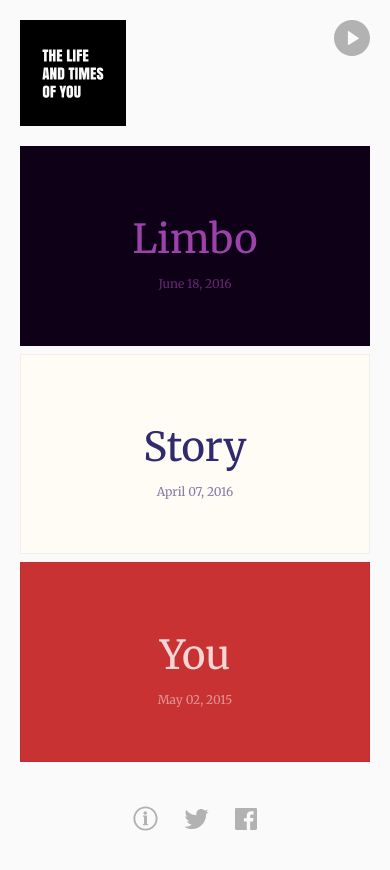
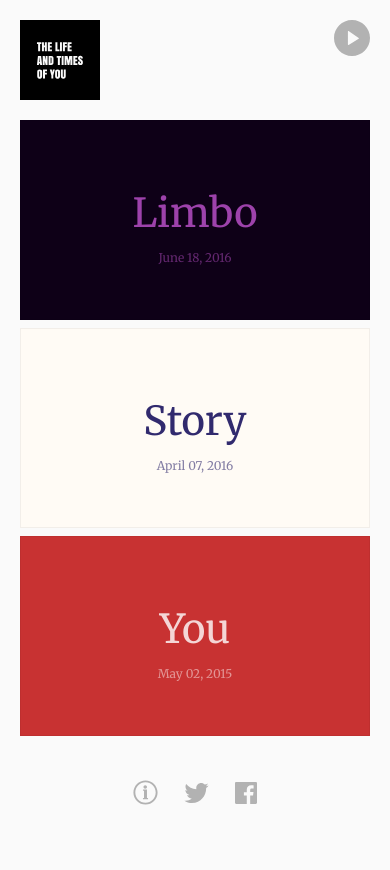
Before and after one commit to lifetimesyou/lifetimesyou, a Jekyll site: the page built from index.html, in a window 390 px wide. Shown: the top 870 px of the page. Built offline with Jekyll 4.4.1, drawn with Linux system fonts in a browser that asks for light colours.

Commit message:
Added social links + fixed header on narrow vp

```diff
--- a/_layouts/home.html
+++ b/_layouts/home.html
@@ -76,8 +76,8 @@
 	<nav id="bottom-nav">
 		<ol>
 			<li><a href="about.html" id="about-link">{% include svg/info.svg %}</a></li>
-			<li><a href="http://twtter.com" id="twitter-link">{% include svg/twitter.svg %}</a></li>
-			<li><a href="http://facebook.com" id="facebook-link">{% include svg/facebook.svg %}</a></li>
+			<li><a href="https://twitter.com/lifetimesyou" id="twitter-link">{% include svg/twitter.svg %}</a></li>
+			<li><a href="https://www.facebook.com/thelifeandtimesofyou" id="facebook-link">{% include svg/facebook.svg %}</a></li>
 		</ol>
 	</nav>
 
--- a/_layouts/post.html
+++ b/_layouts/post.html
@@ -45,6 +45,12 @@
 			fill: {{ page.color1 }};
 		}
 
+		@media screen and (max-width: 1020px) {
+			header {
+				background-color: {{ page.color2 }};
+			}
+		}
+
 	</style>
 
 	<link href="https://fonts.googleapis.com/css?family=Merriweather:400,400i" rel="stylesheet">
--- a/assets/css/style.scss
+++ b/assets/css/style.scss
@@ -188,6 +188,13 @@
 	}
 }
 
+header {
+	#tlatoy-logo {
+		width: 4em;
+		height: 4em;
+	}
+}
+
 }
 
 @media screen and (max-width: 414px) {
```
